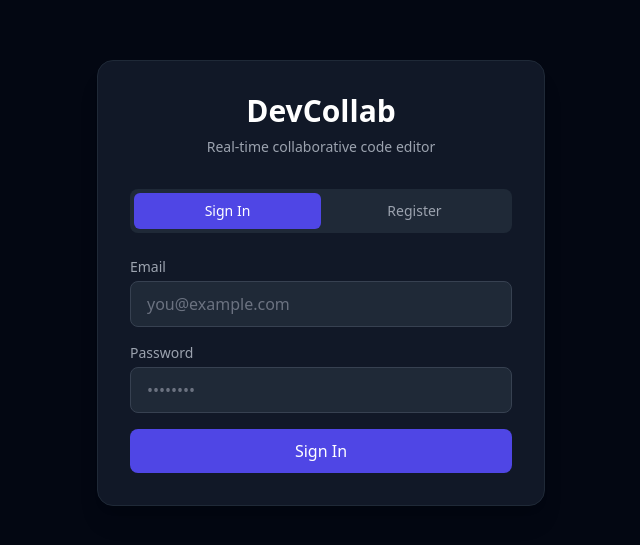
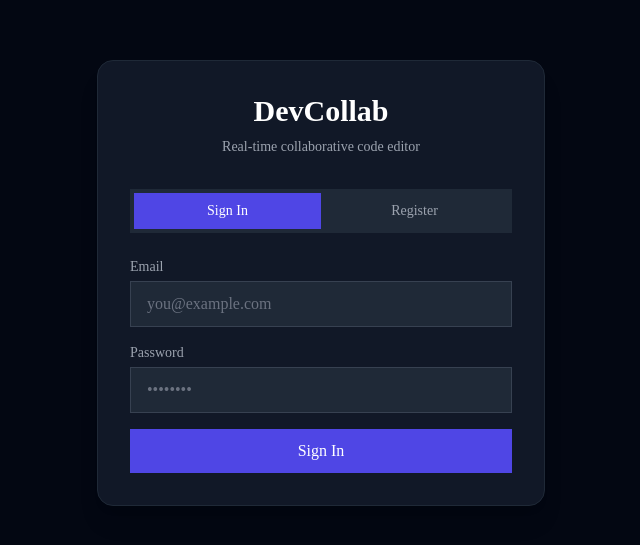
Before and after one commit to MKD2004/DevCollab, a React (Vite) app in the folder client/: page /login in a window 1280 px wide. Shown: the part 117-662 px from the top of the page, without its empty margins (319-959 px from the left). Built offline with nearby package versions, Linux system fonts and the light colour scheme; no server answers.

Commit message:
feat: extend Tailwind theme with landing page design tokens

```diff
--- a/client/tailwind.config.js
+++ b/client/tailwind.config.js
@@ -1,8 +1,56 @@
 /** @type {import('tailwindcss').Config} */
 export default {
+  darkMode: 'class',
   content: ['./index.html', './src/**/*.{js,jsx,ts,tsx}'],
   theme: {
-    extend: {},
+    extend: {
+      colors: {
+        background: 'var(--background)',
+        foreground: 'var(--foreground)',
+        card: {
+          DEFAULT: 'var(--card)',
+          foreground: 'var(--card-foreground)',
+        },
+        popover: {
+          DEFAULT: 'var(--popover)',
+          foreground: 'var(--popover-foreground)',
+        },
+        primary: {
+          DEFAULT: 'var(--primary)',
+          foreground: 'var(--primary-foreground)',
+        },
+        secondary: {
+          DEFAULT: 'var(--secondary)',
+          foreground: 'var(--secondary-foreground)',
+        },
+        muted: {
+          DEFAULT: 'var(--muted)',
+          foreground: 'var(--muted-foreground)',
+        },
+        accent: {
+          DEFAULT: 'var(--accent)',
+          foreground: 'var(--accent-foreground)',
+        },
+        destructive: {
+          DEFAULT: 'var(--destructive)',
+          foreground: 'var(--destructive-foreground)',
+        },
+        border: 'var(--border)',
+        input: 'var(--input)',
+        ring: 'var(--ring)',
+      },
+      borderRadius: {
+        sm: 'calc(var(--radius) - 4px)',
+        md: 'calc(var(--radius) - 2px)',
+        lg: 'var(--radius)',
+        xl: 'calc(var(--radius) + 4px)',
+      },
+      fontFamily: {
+        sans: ['var(--font-inter)', 'Inter', 'system-ui', 'sans-serif'],
+        mono: ['var(--font-jetbrains)', 'JetBrains Mono', 'monospace'],
+        heading: ['var(--font-geist-pixel-line)', 'Geist Pixel Line', 'monospace'],
+      },
+    },
   },
-  plugins: [],
-}
+  plugins: [require('tailwindcss-animate')],
+};
```
